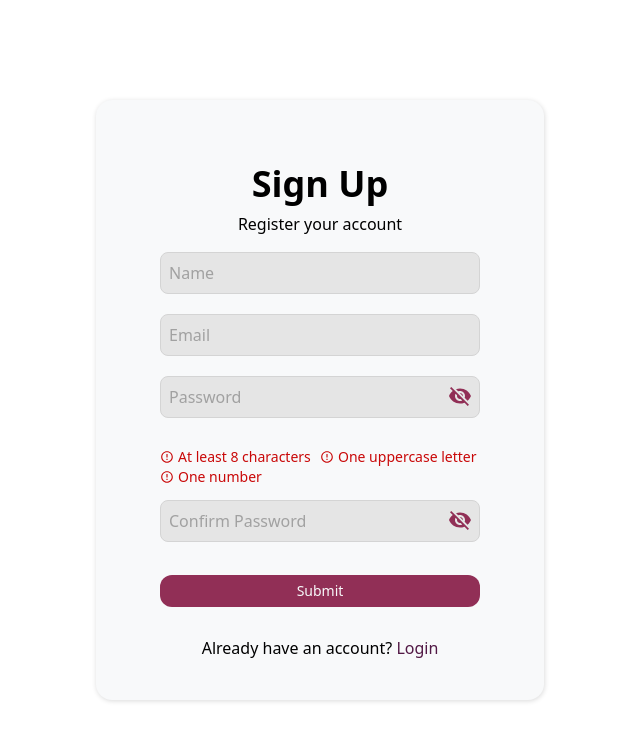
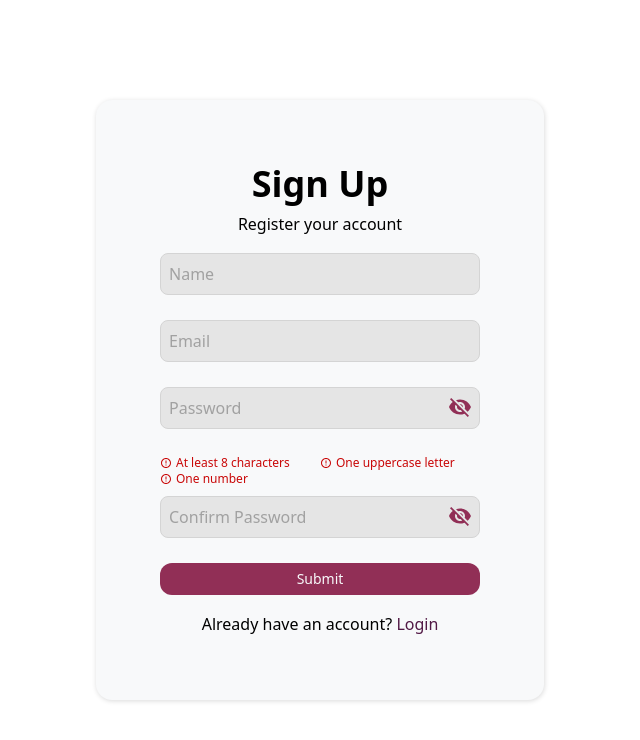
Before and after one commit to torutilla/Kuro-App, a React (Vite) app: page /signup in a window 1280 px wide. Shown: the top 740 px of the page, without its empty margins (320-960 px from the left). Built offline with nearby package versions, Linux system fonts and the light colour scheme; no server answers.

Commit message:
- added useZodValidation hook - added Form component - modified signup and login forms to use zod validation hooks - added onSuccess on signup page

```diff
--- /dev/null
+++ b/src/features/auth/components/Form.tsx
@@ -0,0 +1,18 @@
+type FormProps = {
+  children?: React.ReactNode;
+  disabled?: boolean;
+} & React.FormHTMLAttributes<HTMLFormElement>;
+function Form({ children, disabled = false, ...props }: FormProps) {
+  return (
+    <form className="w-full h-full" {...props}>
+      <fieldset
+        disabled={disabled}
+        className="flex flex-col justify-evenly gap-2 h-full w-full items-center"
+      >
+        {children}
+      </fieldset>
+    </form>
+  );
+}
+
+export default Form;
--- a/src/features/auth/components/LoginForm.tsx
+++ b/src/features/auth/components/LoginForm.tsx
@@ -6,33 +6,33 @@ import type { User } from "@shared/types/user.ts";
 import Button from "@shared/components/common/Button.tsx";
 import TextField from "@shared/components/common/TextField.tsx";
 import { useToast } from "@shared/hooks/useToast.tsx";
-import { LoginSchema } from "../schema/authSchema.ts";
+import { LoginSchema, type LoginType } from "../schema/authSchema.ts";
+import { useZodValidation } from "../hooks/useZodValidation.tsx";
 
 type LoginFormProps = {
   onSuccess?: (user: User) => void;
 };
 
 function LoginForm({ onSuccess }: LoginFormProps) {
-  const email = useInput({
-    validator: LoginSchema.shape.email,
-    validateOn: "onChange",
-  });
-  const password = useInput({ validator: LoginSchema.shape.password });
+  const shape = LoginSchema.shape;
+  const controllers = {
+    password: useInput({ validator: shape.password }),
+    email: useInput({ validator: shape.email }),
+  };
+  const { email, password } = controllers;
+  const { validate } = useZodValidation<LoginType>(LoginSchema, controllers);
   const { showToast } = useToast();
   const { login, loading } = useLogin();
   const handleSubmit = async (e: React.SubmitEvent) => {
     e.preventDefault();
-    const inputs = [email, password];
-    for (let input of inputs) {
-      const error = input.validate();
-      if (error) {
-        showToast(error);
-        return;
-      }
+    const { success, data, errors } = validate();
+    if (!success) {
+      showToast(errors[0].message);
+      return;
     }
     try {
-      const data = await login(email.text, password.text);
-      onSuccess?.(data);
+      const user = await login(data.email, data.password);
+      onSuccess?.(user);
     } catch {
       showToast("Login failed. Please try again.");
     }
@@ -41,26 +41,19 @@ function LoginForm({ onSuccess }: LoginFormProps) {
     <form className="w-full h-full" onSubmit={handleSubmit}>
       <fieldset
         disabled={loading}
-        className="grid grid-rows-[1fr_1fr_auto_1fr] gap-2 h-full w-full items-center"
+        className="flex flex-col justify-evenly gap-2 h-full w-full items-center"
       >
-        <TextField
-          error={email.error}
-          id="email-field"
-          value={email.text}
-          onChange={email.onChange}
-          placeholder="Email"
-          onBlur={email.validate}
-        />
+        <TextField id="email-field" placeholder="Email" {...email} />
         <PasswordField
           autoComplete="current-password"
           id="password-field"
-          value={password.text}
-          onChange={password.onChange}
           placeholder="Password"
-          error={password.error}
-          onBlur={password.validate}
+          {...password}
         />
-        <Link to="/forgot-password" className="text-sm text-primary w-fit">
+        <Link
+          to="/forgot-password"
+          className="text-sm text-primary w-fit self-end"
+        >
           Forgot Password?
         </Link>
         <Button disabled={loading} type="submit">
--- a/src/features/auth/components/PasswordChecklist.tsx
+++ b/src/features/auth/components/PasswordChecklist.tsx
@@ -3,7 +3,7 @@ import PasswordChecklistItem from "./PasswordChecklistItem.tsx";
 
 function PasswordChecklist({ text }: { text: string }) {
   return (
-    <div className="grid grid-cols-2">
+    <div className="grid grid-cols-2 w-full">
       {passwordRules.map((rule) => {
         const invalid = rule.isInvalid(text);
         return (
--- a/src/features/auth/components/PasswordChecklistItem.tsx
+++ b/src/features/auth/components/PasswordChecklistItem.tsx
@@ -7,7 +7,7 @@ type ChecklistItemProps = {
 function PasswordChecklistItem({ type, description }: ChecklistItemProps) {
   return (
     <div
-      className={clsx("flex gap-1 text-sm items-center", {
+      className={clsx("flex gap-1 text-xs items-center", {
         "text-error": type == "error",
         "text-success": type == "success",
       })}
--- a/src/features/auth/components/SignupForm.tsx
+++ b/src/features/auth/components/SignupForm.tsx
@@ -5,87 +5,60 @@ import { useToast } from "@shared/hooks/useToast.tsx";
 import PasswordField from "../components/PasswordField.tsx";
 import useRegistration from "../hooks/useRegistration.tsx";
 import PasswordChecklist from "../components/PasswordChecklist.tsx";
-import { SignupSchema } from "../schema/authSchema.ts";
+import { SignupSchema, type SignupType } from "../schema/authSchema.ts";
+import Form from "./Form.tsx";
+import { useZodValidation } from "../hooks/useZodValidation.tsx";
+import type { User } from "@shared/index.ts";
 
-function SignupForm() {
+function SignupForm({ onSuccess }: { onSuccess?: (user: User) => void }) {
   const { signup, loading } = useRegistration();
   const { showToast } = useToast();
-  const signupShape = SignupSchema.innerType().shape;
-  const name = useInput({ validator: signupShape.name });
-  const email = useInput({ validator: signupShape.email });
+  const shape = SignupSchema.innerType().shape;
+  const controllers = {
+    name: useInput({ validator: shape.name }),
+    email: useInput({ validator: shape.email }),
+    password: useInput({ validator: shape.password }),
+    confirmPassword: useInput({ validator: shape.confirmPassword }),
+  };
+  const { name, email, password, confirmPassword } = controllers;
 
-  const password = useInput({ validator: signupShape.password });
-  const confirmPassword = useInput({
-    validator: signupShape.confirmPassword,
-  });
+  const { validate } = useZodValidation<SignupType>(SignupSchema, controllers);
 
   const onSubmit = async (e: React.SubmitEvent) => {
     e.preventDefault();
-    const inputs = [name, email, password, confirmPassword];
-    for (let input of inputs) {
-      const error = input.validate();
-      if (error) {
-        showToast(error);
+    const { errors, data, success } = validate();
+    if (!success) {
+      showToast(errors[0].message);
       return;
-      }
     }
 
     try {
-      await signup({
-        email: email.text,
-        name: name.text,
-        password: password.text,
+      const user = await signup({
+        email: data.email,
+        name: data.name,
+        password: data.password,
       });
+      onSuccess?.(user);
     } catch {
       showToast("Signup failed. Please try again.", "error");
     }
   };
 
   return (
-    <form className="w-full h-full" onSubmit={onSubmit}>
-      <fieldset
-        disabled={loading}
-        className="grid grid-rows-6 h-full w-full items-center gap-1"
-      >
-        <TextField
-          error={name.error}
-          placeholder="Name"
-          type="text"
-          id="NameField"
-          value={name.text}
-          onChange={name.onChange}
-          onBlur={name.validate}
-        />
-        <TextField
-          error={email.error}
-          placeholder="Email"
-          type="text"
-          id="EmailField"
-          value={email.text}
-          onChange={email.onChange}
-          onBlur={email.validate}
-        />
-        <PasswordField
-          id="PasswordField"
-          placeholder="Password"
-          value={password.text}
-          onChange={password.onChange}
-          error={password.error}
-        />
-        <PasswordChecklist text={password.text} />
+    <Form disabled={loading} onSubmit={onSubmit}>
+      <TextField placeholder="Name" type="text" id="NameField" {...name} />
+      <TextField placeholder="Email" type="text" id="EmailField" {...email} />
+      <PasswordField id="PasswordField" placeholder="Password" {...password} />
+      <PasswordChecklist text={password.value} />
       <PasswordField
         id="ConfirmPassField"
         placeholder="Confirm Password"
-          value={confirmPassword.text}
-          onChange={confirmPassword.onChange}
-          error={confirmPassword.error}
-          onBlur={confirmPassword.validate}
+        {...confirmPassword}
       />
       <Button type="submit" disabled={loading}>
         Submit
       </Button>
-      </fieldset>
-    </form>
+    </Form>
   );
 }
 
--- /dev/null
+++ b/src/features/auth/hooks/useZodValidation.tsx
@@ -0,0 +1,33 @@
+import z from "zod/v3";
+
+export function useZodValidation<T>(
+  schema: z.ZodSchema,
+  controllers: Record<string, any>,
+) {
+  type ValidationResult =
+    | { success: true; data: T; errors: null }
+    | { success: false; data: null; errors: z.ZodIssue[] };
+  function validate(): ValidationResult {
+    const values = Object.fromEntries(
+      Object.entries(controllers).map(([k, v]) => [k, v.value]),
+    );
+    const res = schema.safeParse(values);
+    if (!res.success) {
+      const fieldErrors = res.error.flatten().fieldErrors;
+      Object.keys(controllers).forEach((key) => {
+        const typedKey = key as keyof typeof controllers;
+        const messages = fieldErrors[typedKey];
+        controllers[typedKey].setError(messages ? messages[0] : null);
+      });
+      return { success: false, data: null, errors: res.error.errors };
+    }
+    Object.values(controllers).forEach((ctrl) => ctrl.setError(null));
+    return {
+      success: true,
+      data: res.data as T,
+      errors: null,
+    };
+  }
+
+  return { validate };
+}
--- a/src/features/auth/pages/SignupPage.tsx
+++ b/src/features/auth/pages/SignupPage.tsx
@@ -1,11 +1,18 @@
+import type { User } from "@shared/index.ts";
 import AuthFooter from "../components/AuthFooter.tsx";
 import AuthPage from "../components/AuthPage.tsx";
 import SignupForm from "../components/SignupForm.tsx";
-
+import { useNavigate } from "react-router-dom";
+import { saveUserInfo } from "@shared/types/localStorage/userStorage.ts";
 function SignupPage() {
+  const navigate = useNavigate();
+  const onSuccess = (user: User) => {
+    navigate("/");
+    saveUserInfo(user);
+  };
   return (
     <AuthPage title="Sign Up" subtitle="Register your account" variant="signup">
-      <SignupForm />
+      <SignupForm onSuccess={onSuccess} />
       <AuthFooter
         label="Already have an account? "
         link={{ label: "Login", to: "/login" }}
--- a/src/features/auth/schema/authSchema.ts
+++ b/src/features/auth/schema/authSchema.ts
@@ -12,10 +12,14 @@ export const PasswordSchema = UserBaseSchema.shape.password.min(8, "Password mus
     .regex(/[A-Z]/, "Password must contain at least one uppercase letter")
 
 export const SignupSchema = UserBaseSchema.extend({
-    name: z.string().min(1, "Name is required"),
+    name: z.string().min(1, "Name is required").trim(),
     password: PasswordSchema,
     confirmPassword: z.string(),
 }).refine((data) => data.password === data.confirmPassword, {
     message: "Passwords don't match",
     path: ["confirmPassword"],
 });
+
+export type SignupType = z.infer<typeof SignupSchema>;
+
+export type LoginType = z.infer<typeof LoginSchema>;
--- a/src/shared/hooks/useInput.tsx
+++ b/src/shared/hooks/useInput.tsx
@@ -10,17 +10,18 @@ type UseInputOptions = {
 type InputController = {
   validate: () => string | null;
   error: string | null;
-  text: string;
+  value: string;
   setError: (msg: string | null) => void;
   onChange: (e: React.ChangeEvent<HTMLInputElement, HTMLElement>) => void;
   reset: () => void;
+  onBlur: () => void;
 };
 function useInput({
   initialValue = "",
   validator,
   validateOn = "onBlur",
 }: UseInputOptions): InputController {
-  const [text, setText] = useState(initialValue);
+  const [value, setValue] = useState(initialValue);
   const [error, setError] = useState<string | null>(null);
 
   function runValidation(v: string) {
@@ -35,25 +36,29 @@ function useInput({
     setError(null);
     return null;
   }
+  function onBlur() {
+    runValidation(value);
+  }
   function validate() {
-    return runValidation(text);
+    return runValidation(value);
   }
   function onChange(e: React.ChangeEvent<HTMLInputElement, HTMLElement>) {
     const v = e.target.value;
-    setText(v);
+    setValue(v);
     if (error || validateOn == "onChange") runValidation(v);
   }
 
   function reset() {
-    setText(initialValue);
+    setValue(initialValue);
     setError(null);
   }
 
   return {
+    onBlur,
     setError,
     validate,
     error,
-    text,
+    value,
     onChange,
     reset,
   };
```
Also changed, not shown: src/features/auth/hooks/useForm.tsx (+6 -1 lines), src/shared/components/common/TextField.tsx (+3 -4 lines). Lines whose indentation alone changed are shown as unchanged.
